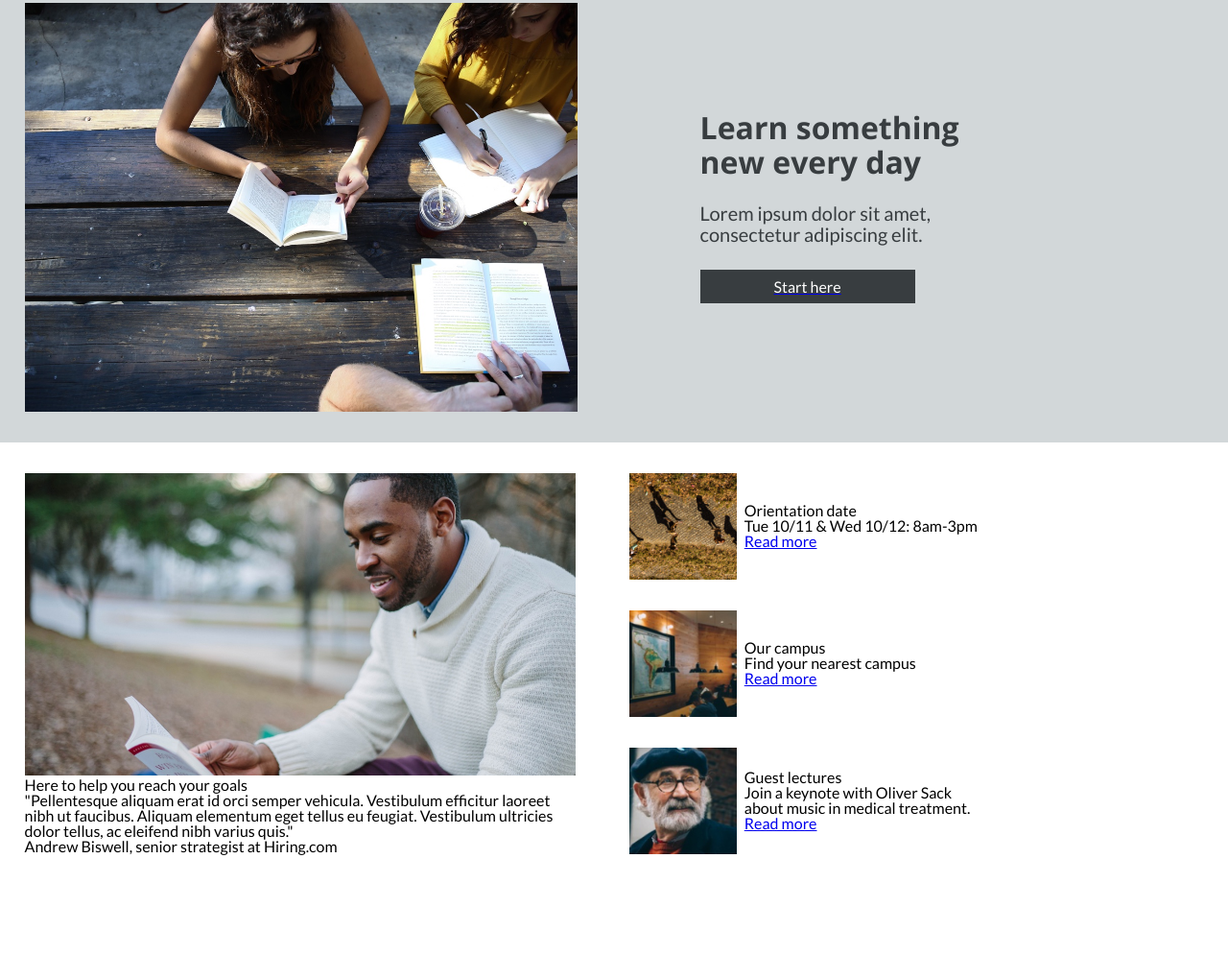
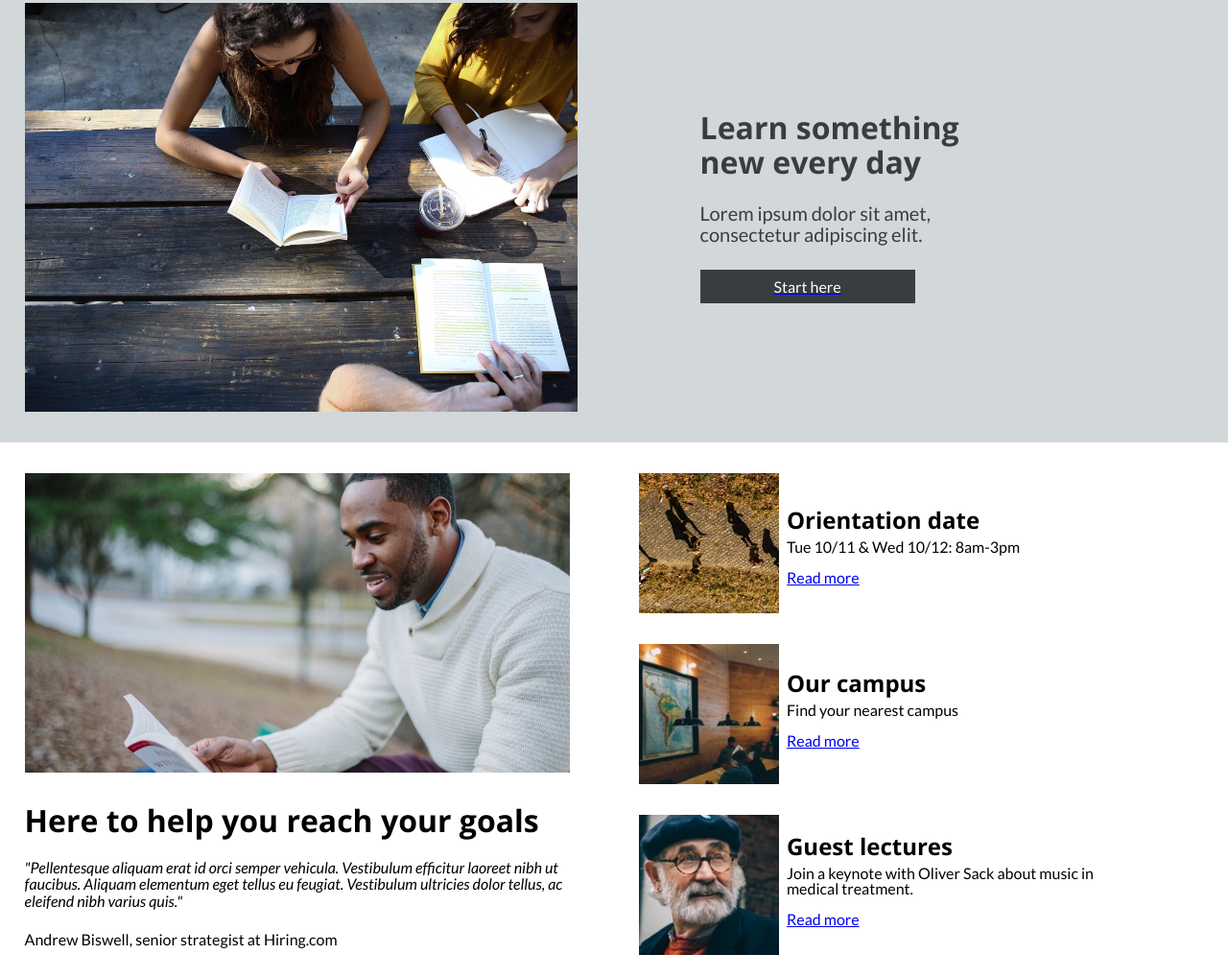
Before and after one commit to tomdrooker/colmar, a plain HTML site: page index.html in a window 1280 px wide. Shown: the part 89-1108 px from the top of the page at 96% size. Before the commit the page ends 980 px from the top, so only its background shows below. Drawn offline with nearby package versions, Linux system fonts and the light colour scheme.

Commit message:
About us section implemented.

```diff
--- a/index.html
+++ b/index.html
@@ -43,15 +43,13 @@
   <div class="quote-content">
    <h2>Here to help you reach your goals</h2>
    <p>"Pellentesque aliquam erat id orci semper vehicula. Vestibulum efficitur laoreet nibh ut faucibus. Aliquam elementum eget tellus eu feugiat. Vestibulum ultricies dolor tellus, ac eleifend nibh varius quis."</p>
-   <p>Andrew Biswell, senior strategist at Hiring.com</p>
+   <figcaption>Andrew Biswell, senior strategist at Hiring.com</figcaption>
  </div>
 </div>
 
-
-
   <div class="info-links">
     <div class="info-box">
-      <div class="info-image">
+      <div class="first-info-image">
        <img src="resources/images/information-orientation.jpg" />
      </div>
       <div class="box-content">
--- a/resources/css/style.css
+++ b/resources/css/style.css
@@ -143,29 +143,67 @@ nav .nav-items span:nth-child(2n) {
 .info-links {
   display: flex;
   flex-direction: column;
-  justify-content: space-between;
   padding-left: 3.5rem;
 }
 
-.info-image {
+.info-image, .first-info-image {
   width: 35%;
   height: auto;
   overflow: hidden;
 }
 
-.info-image img {
+.info-image img, .first-info-image img {
   max-width: 100%;
   height: auto;
   display: block;
 }
 
+.first-info-image {
+  padding: 0 0 1rem 1rem;
+}
+
+.info-image {
+  padding: 1rem 0 1rem 1rem;
+}
+
 .info-box {
-  width: 60%;
+  width: 80%;
   display: flex;
   align-items: center;
+}
+
+.first-info-box {
+  padding: 0 0 1rem 1rem
 }
 
 .box-content {
   padding-left: 0.5rem;
   width: 80%;
 }
+
+.quote-content h2 {
+  font-family: 'Open Sans', sans-serif;
+  padding: 2rem 0 1.5rem 0;
+  font-size: 2rem;
+  font-weight: bold;
+}
+
+.quote-content p {
+  padding-bottom: 1.5rem;
+  line-height: 1.1;
+  font-style: italic;
+}
+
+.quote-content figcaption {
+  padding-bottom: 2rem;
+}
+
+.box-content p {
+  padding: 0.5rem 0;
+}
+
+.box-content h3 {
+  font-family: 'Open Sans', sans-serif;
+  font-weight: bold;
+  font-size: 1.5rem;
+}
```
